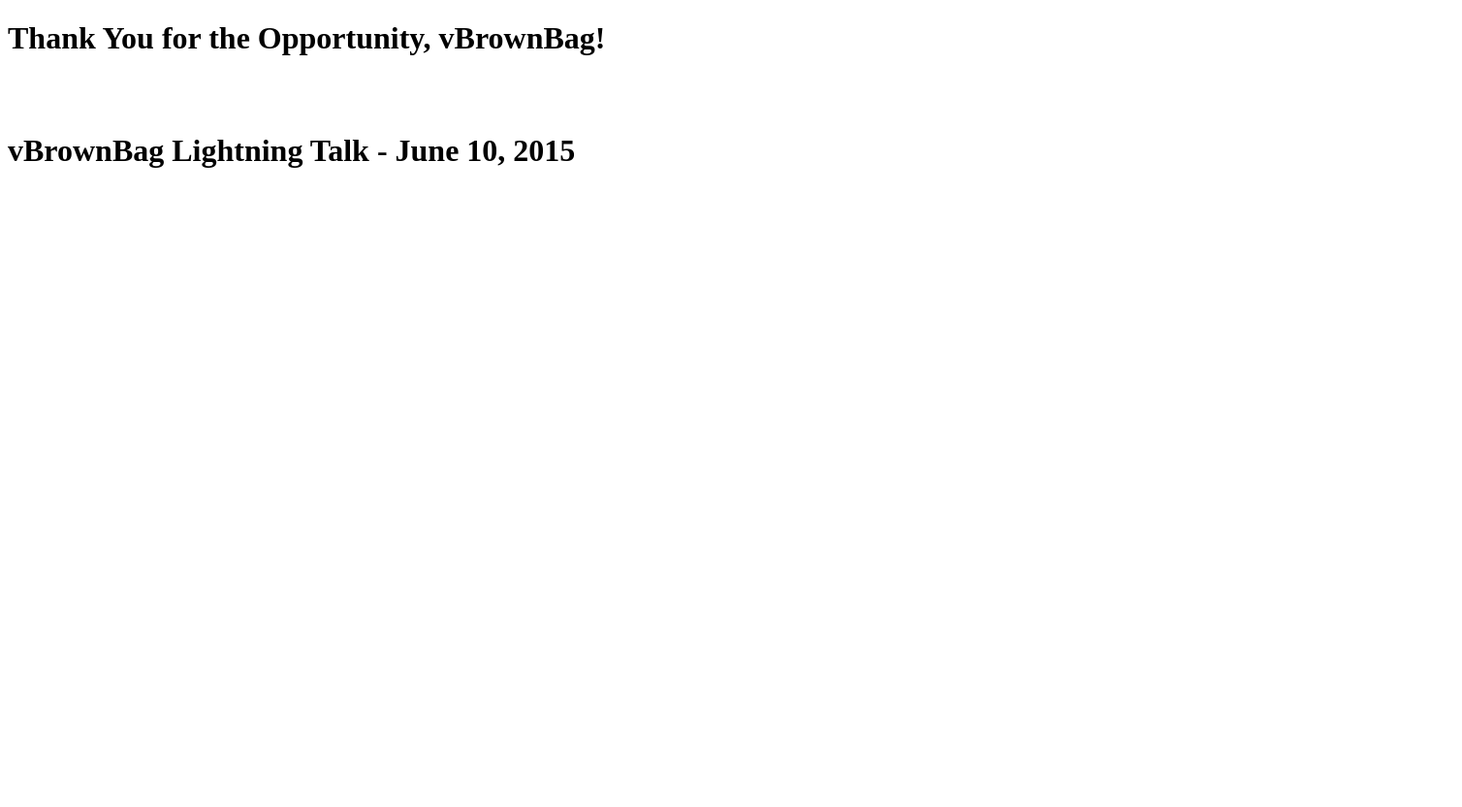
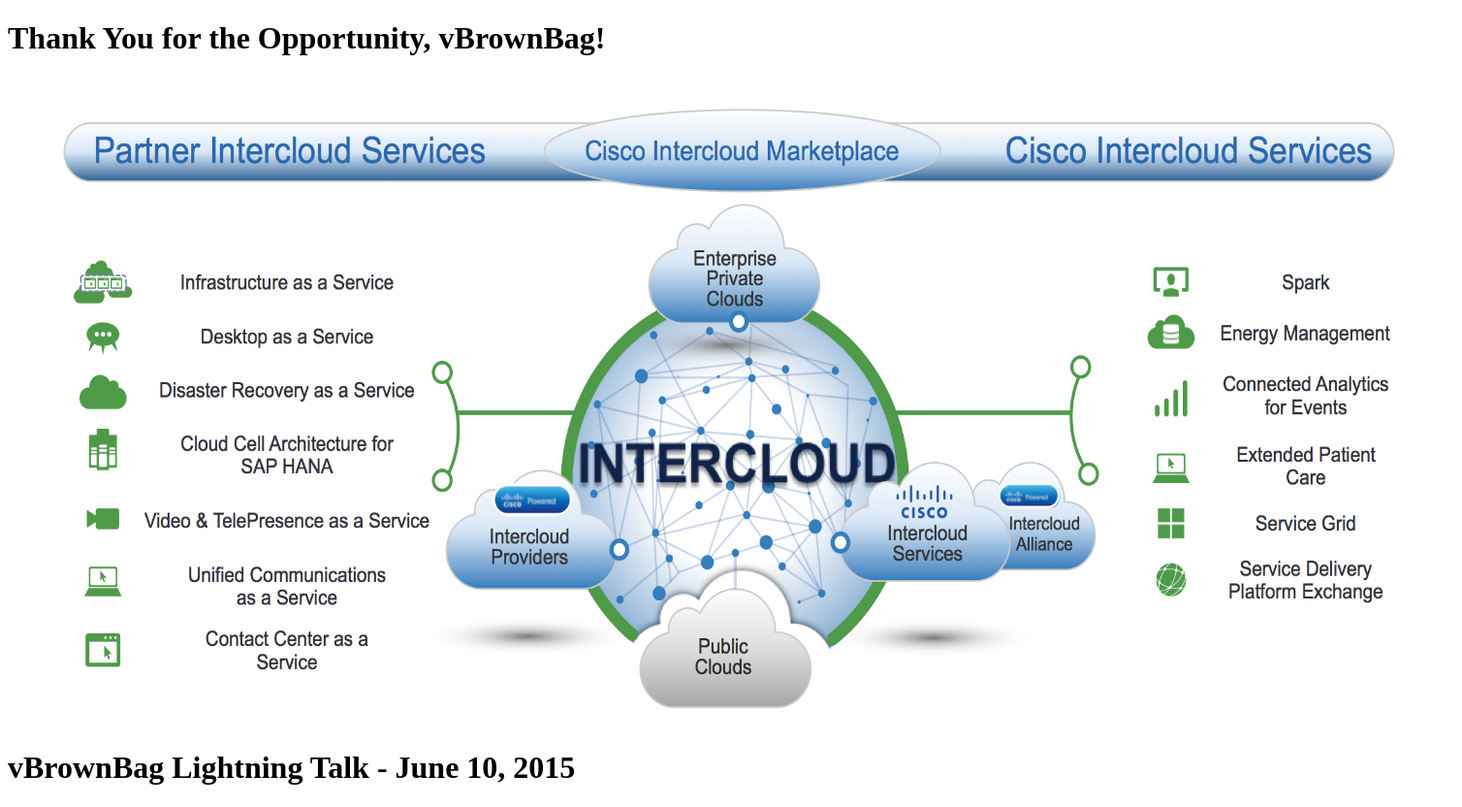
Before and after one commit to Japlank/CIS-Web, a plain HTML site: page index.html in a window 1280 px wide. Shown: the whole page at 97% size, 1508 px wide, since content can reach past the window. Before the commit the page ends 800 px from the top, so only its background shows below. Drawn offline with Linux system fonts and the light colour scheme.

Commit message:
Changes to be committed: 	new file:   flash1.png 	modified:   index.html

```diff
--- a/index.html
+++ b/index.html
@@ -6,6 +6,7 @@
   <body>
 <h1> Thank You for the Opportunity, vBrownBag!</h1>
 <br>
+<img src="flash1.png" height="650" width="1500">
 <br> <h1>vBrownBag Lightning Talk - June 10, 2015 </h1>
   </body>
 </html>
```
Also changed, not shown: flash1.png (added).
